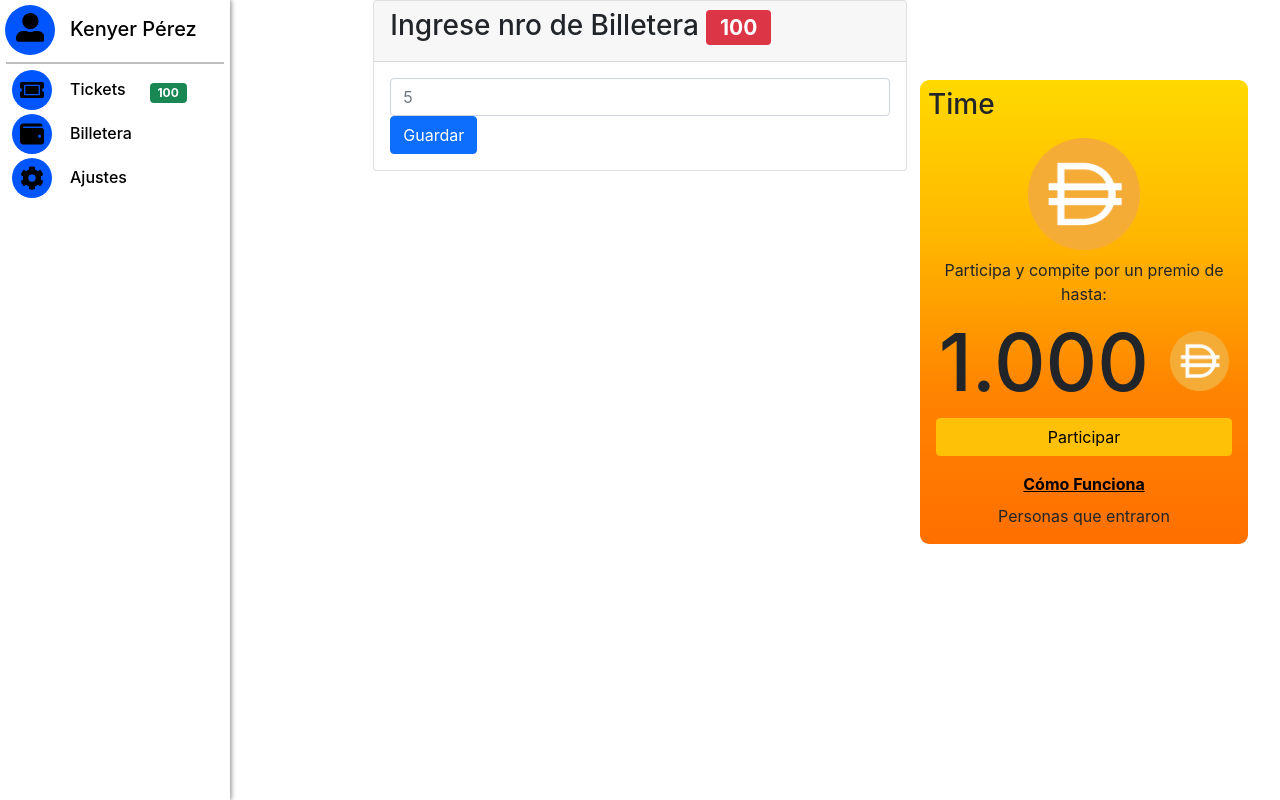
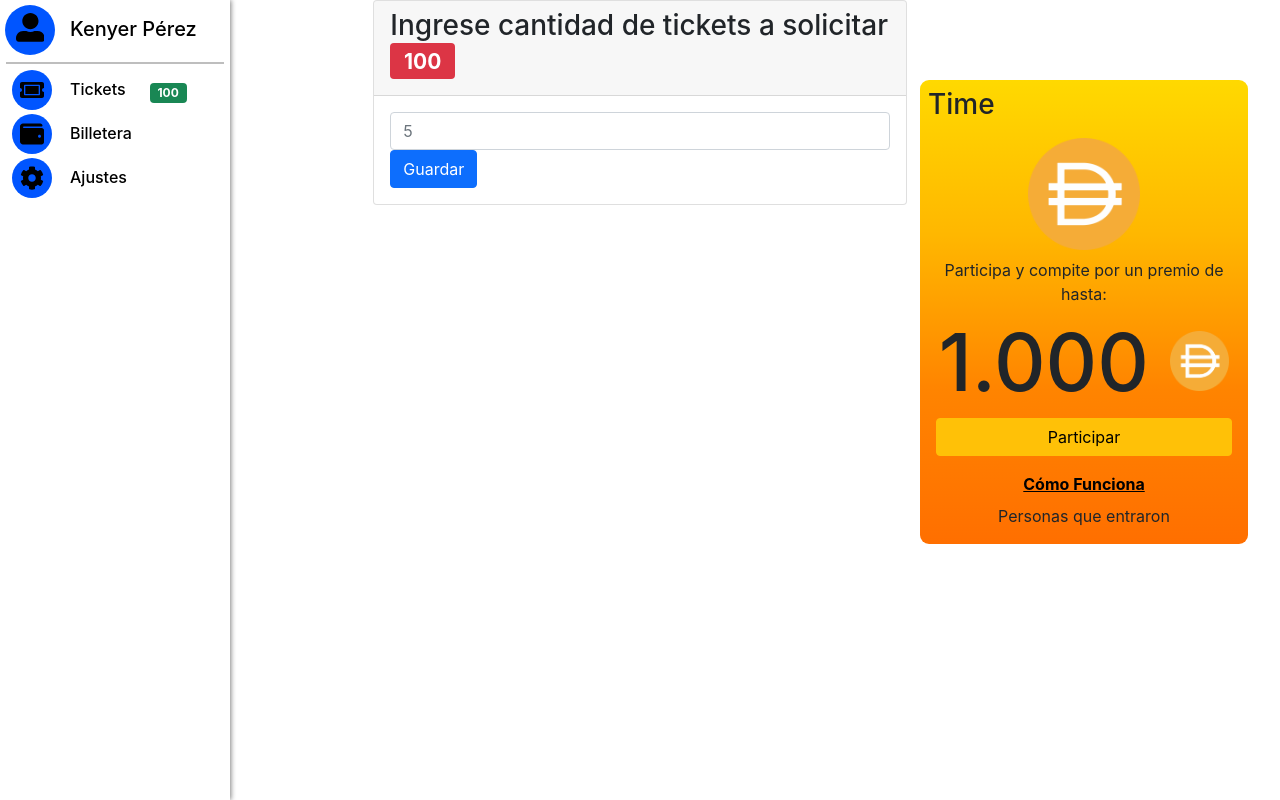
Before and after one commit to Greimer29/react-practico, a React (Create React App) app: page /tickets in a window 1280 px wide. Built offline with nearby package versions, Linux system fonts and the light colour scheme.

Commit message:
Changing the title

```diff
--- a/src/pages/InputTicket.js
+++ b/src/pages/InputTicket.js
@@ -20,7 +20,7 @@ class nose extends Component{
         return (
         <div className="col-md-5 container">
         <div className="card">
-            <div className="card-header"><h3>Ingrese nro de Billetera <span className="badge badge-pill badge-danger bg-danger">{this.state.tickets}</span></h3></div>
+            <div className="card-header"><h3>Ingrese cantidad de tickets a solicitar <span className="badge badge-pill badge-danger bg-danger">{this.state.tickets}</span></h3></div>
                 <form className="card-body" onSubmit={this.handleSubmit}>
                     <div className="form-group">
                         <input
```
